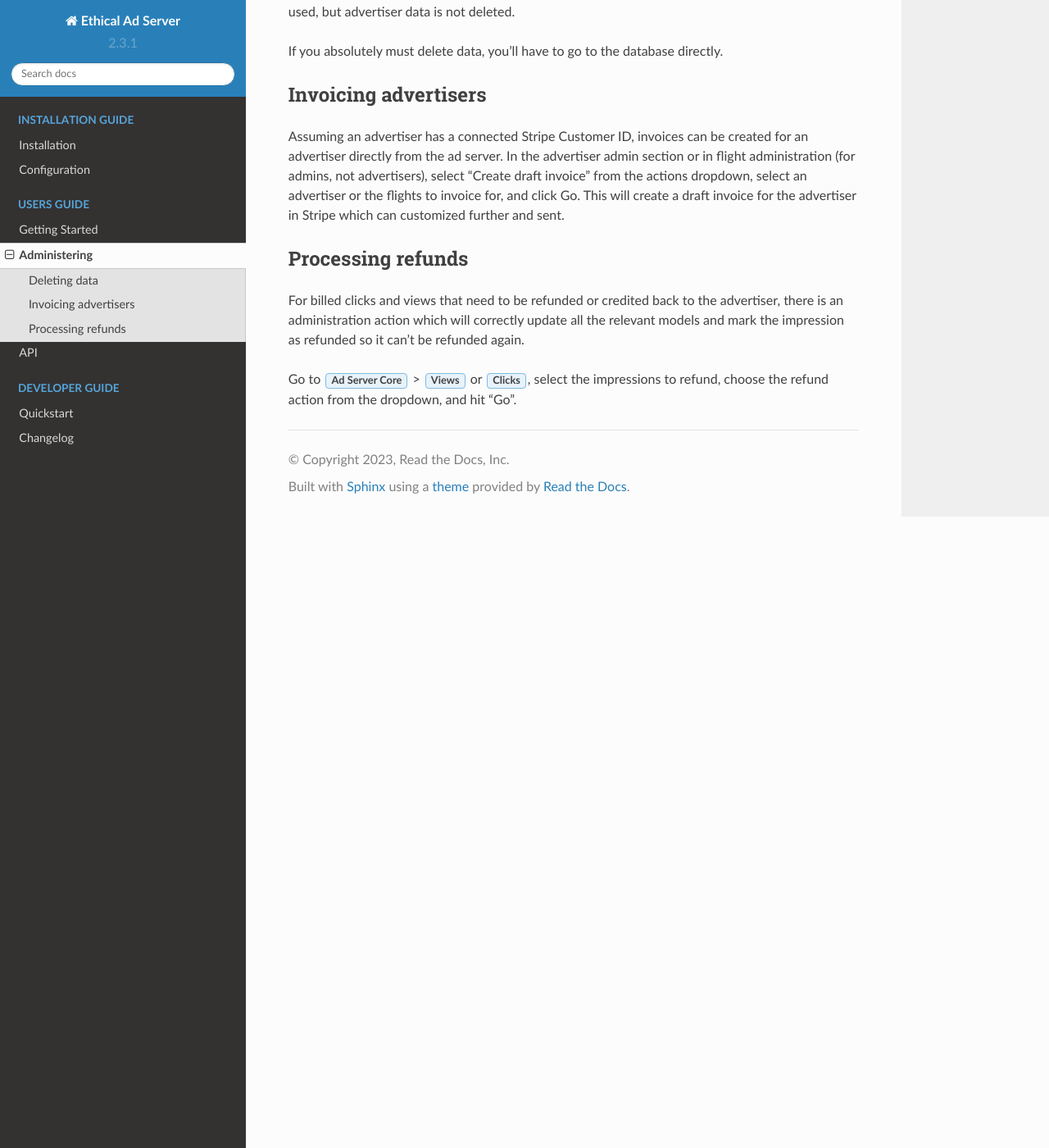
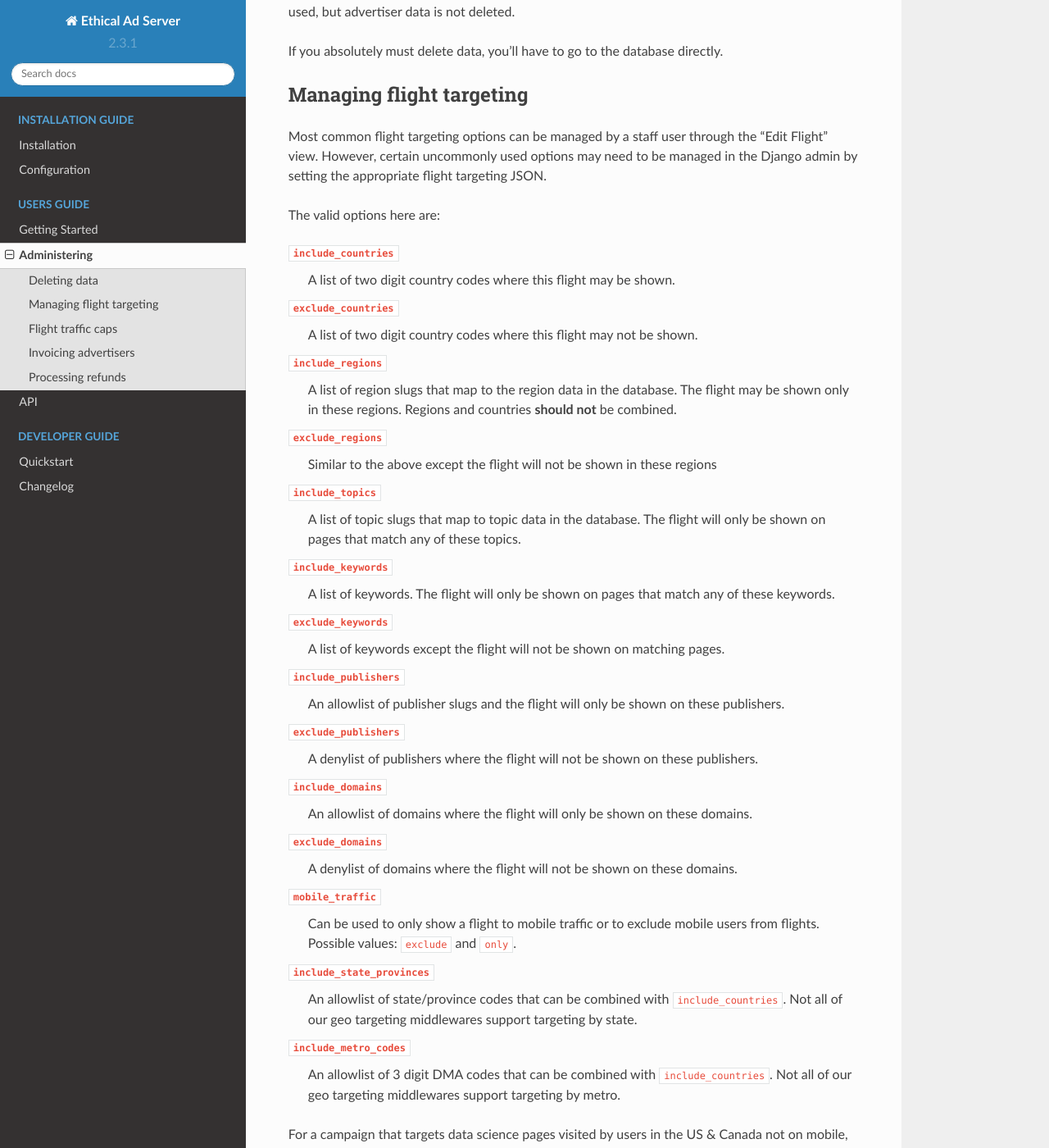
Before and after one commit to readthedocs/ethical-ad-server, a Sphinx documentation site: the page built from docs/user-guide/administration.rst, in a window 1280 px wide and 1400 px high, scrolled down 1215 px. Shown: the whole window at 82% size. Built offline with Sphinx 7.4.7 and the Read the Docs theme 2.0.0, drawn with Linux system fonts in a browser that asks for light colours; comment, search, counter and statistics services are not loaded; the version number is read from the project's files by our own code; some of the changed text lies outside the part shown.

Commit message:
Feedback updates

```diff
--- a/docs/user-guide/administration.rst
+++ b/docs/user-guide/administration.rst
@@ -23,6 +23,96 @@
 If you absolutely must delete data, you'll have to go to the database directly.
 
 
+Managing flight targeting
+-------------------------
+
+Most common flight targeting options can be managed by a staff user through the "Edit Flight" view.
+However, certain uncommonly used options may need to be managed in the Django admin
+by setting the appropriate flight targeting JSON.
+
+The valid options here are:
+
+``include_countries``
+    A list of two digit country codes where this flight may be shown.
+``exclude_countries``
+    A list of two digit country codes where this flight may not be shown.
+``include_regions``
+    A list of region slugs that map to the region data in the database.
+    The flight may be shown only in these regions.
+    Regions and countries **should not** be combined.
+``exclude_regions``
+    Similar to the above except the flight will not be shown in these regions
+``include_topics``
+    A list of topic slugs that map to topic data in the database.
+    The flight will only be shown on pages that match any of these topics.
+``include_keywords``
+    A list of keywords. The flight will only be shown on pages that match
+    any of these keywords.
+``exclude_keywords``
+    A list of keywords except the flight will not be shown on matching pages.
+``include_publishers``
+    An allowlist of publisher slugs and the flight will only be shown on these publishers.
+``exclude_publishers``
+    A denylist of publishers where the flight will not be shown on these publishers.
+``include_domains``
+    An allowlist of domains where the flight will only be shown on these domains.
+``exclude_domains``
+    A denylist of domains where the flight will not be shown on these domains.
+``mobile_traffic``
+    Can be used to only show a flight to mobile traffic or to exclude mobile users from flights.
+    Possible values: ``exclude`` and ``only``.
+``include_state_provinces``
+    An allowlist of state/province codes that can be combined with ``include_countries``.
+    Not all of our geo targeting middlewares support targeting by state.
+``include_metro_codes``
+    An allowlist of 3 digit DMA codes that can be combined with ``include_countries``.
+    Not all of our geo targeting middlewares support targeting by metro.
+
+
+For a campaign that targets data science pages visited by users in the US & Canada not on mobile,
+an example targeting JSON would be::
+
+    {
+        "include_regions": [
+            "us-ca"
+        ],
+        "include_topics": [
+            "data-science"
+        ],
+        "mobile_traffic": "exclude"
+    }
+
+
+
+
+
+Flight traffic caps
+-------------------
+
+Another advanced feature is to create a traffic cap that enforces
+a limit on how a flight is fulfilled.
+For example, we can specify a cap where a flight be fulfilled
+no more than a specified percent on a particular publisher or in a country.
+This is done by setting a traffic cap JSON in the Django admin.
+
+The valid options are:
+
+``publishers``
+    Set a maximum percentage (maximum of 1.0) for particular publishers.
+``countries``
+    Set a maximum percentage for particular countries.
+``regions``
+    Set a maximum percentage for particular regions.
+
+For a flight that enforces that no more than 25% of the campaign will be fulfilled in the US,
+and no more than 5% in Canada,
+the following JSON would be used::
+
+    {
+        "countries": {"US": 0.25, "CA": 0.05},
+    }
+
+
 Invoicing advertisers
 ---------------------
 
```
Also changed, not shown: 2 other files.
